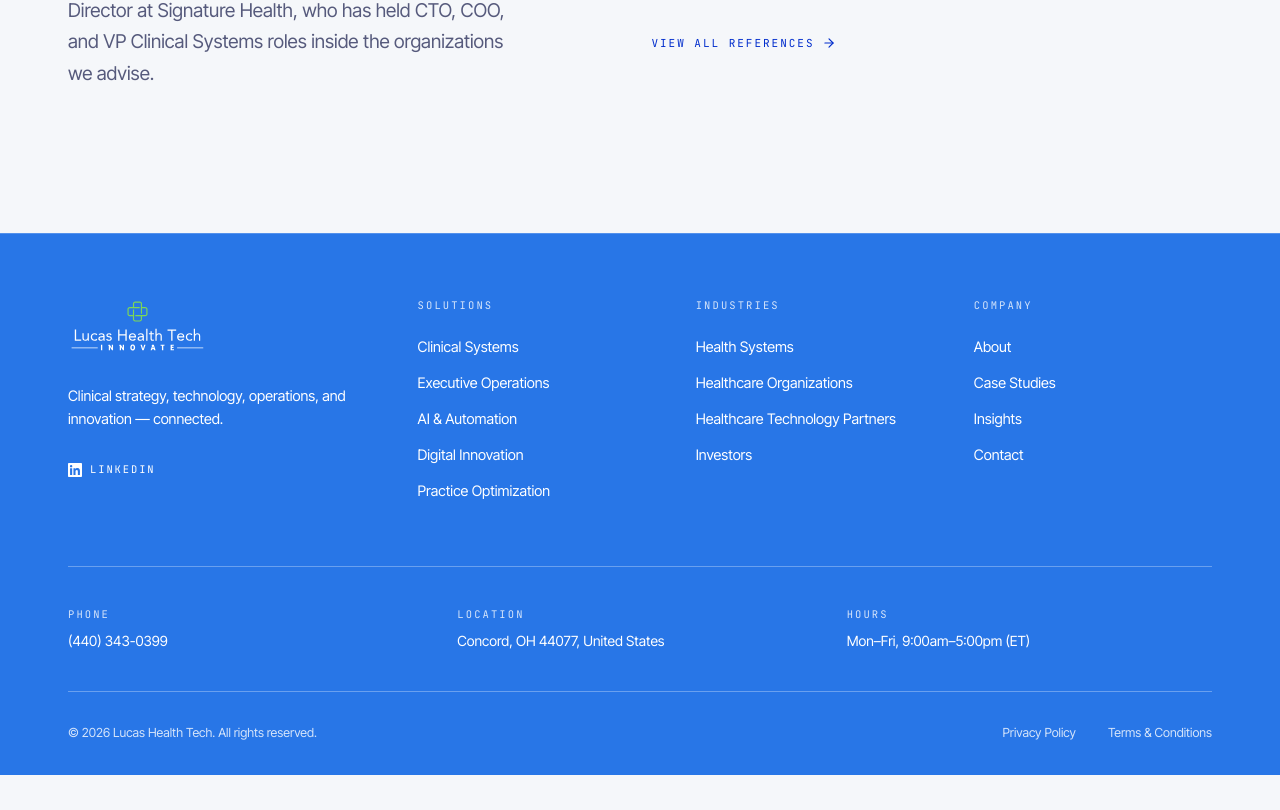
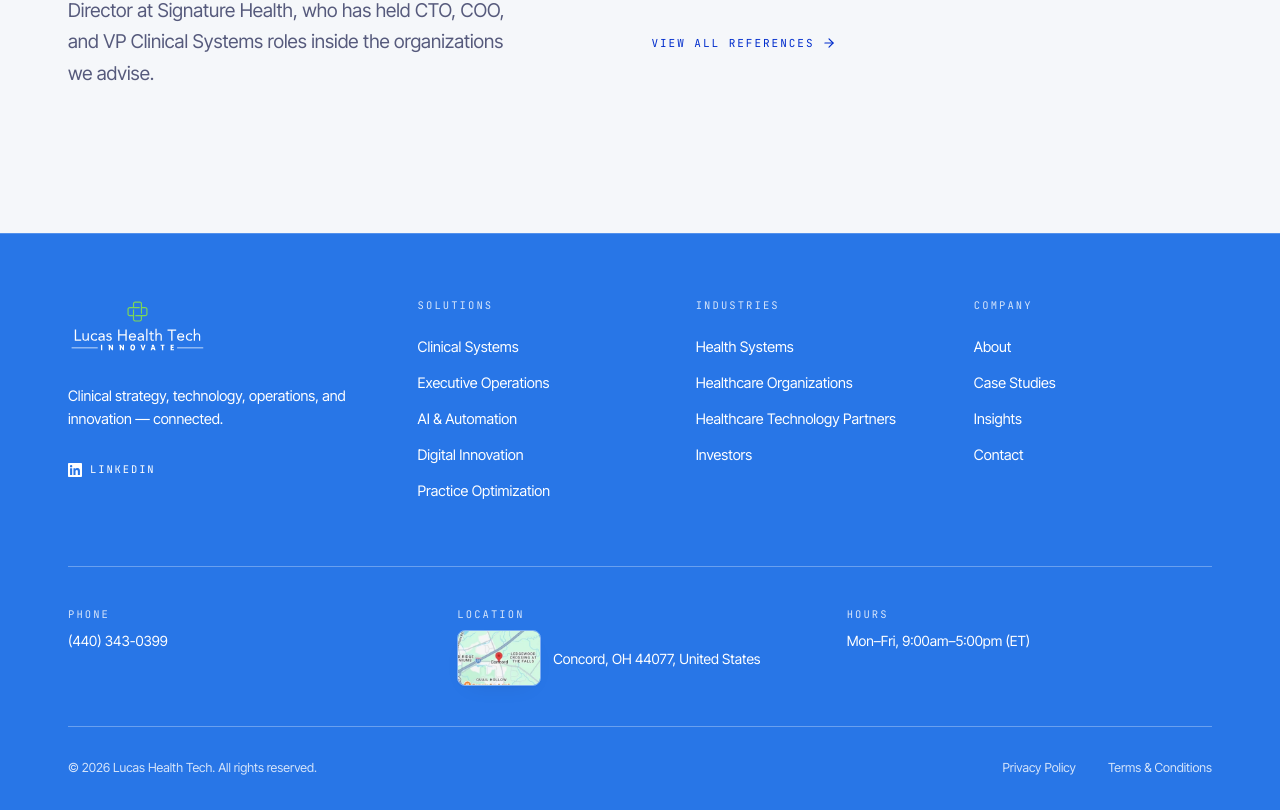
Before and after one commit to ranjithui/lucas-health-tech-v2, a React (Vite) app: page / in a window 1280 px wide. Shown: the part 5366-6176 px from the top of the page. Before the commit the page ends 6141 px from the top, so only its background shows below. Built offline with nearby package versions, Linux system fonts and the light colour scheme.

Commit message:
map location

```diff
--- a/src/components/layout/Footer.tsx
+++ b/src/components/layout/Footer.tsx
@@ -77,8 +77,23 @@
           </div>
           <div>
             <span className="block font-mono text-[10.5px] uppercase tracking-[0.2em] text-white/80">Location</span>
-            <a href={company.mapsHref} target="_blank" rel="noreferrer" className="mt-2 block underline-offset-4 transition hover:underline">
-              {company.location}
+            <a
+              href={company.mapsHref}
+              target="_blank"
+              rel="noreferrer"
+              className="group mt-2 flex items-center gap-3 underline-offset-4 transition hover:underline"
+            >
+              {/* Mini map, pinned on Concord. Opens the full map in Google Maps. */}
+              <img
+                src="/images/map-concord-mini.webp"
+                alt=""
+                loading="lazy"
+                decoding="async"
+                width={120}
+                height={80}
+                className="h-14 w-[84px] shrink-0 rounded-lg border border-white/40 object-cover shadow-soft transition-transform duration-500 ease-[cubic-bezier(.16,1,.3,1)] group-hover:scale-[1.04]"
+              />
+              <span>{company.location}</span>
             </a>
           </div>
           <div>
```
Also changed, not shown: public/images/map-concord-mini.webp (added).
